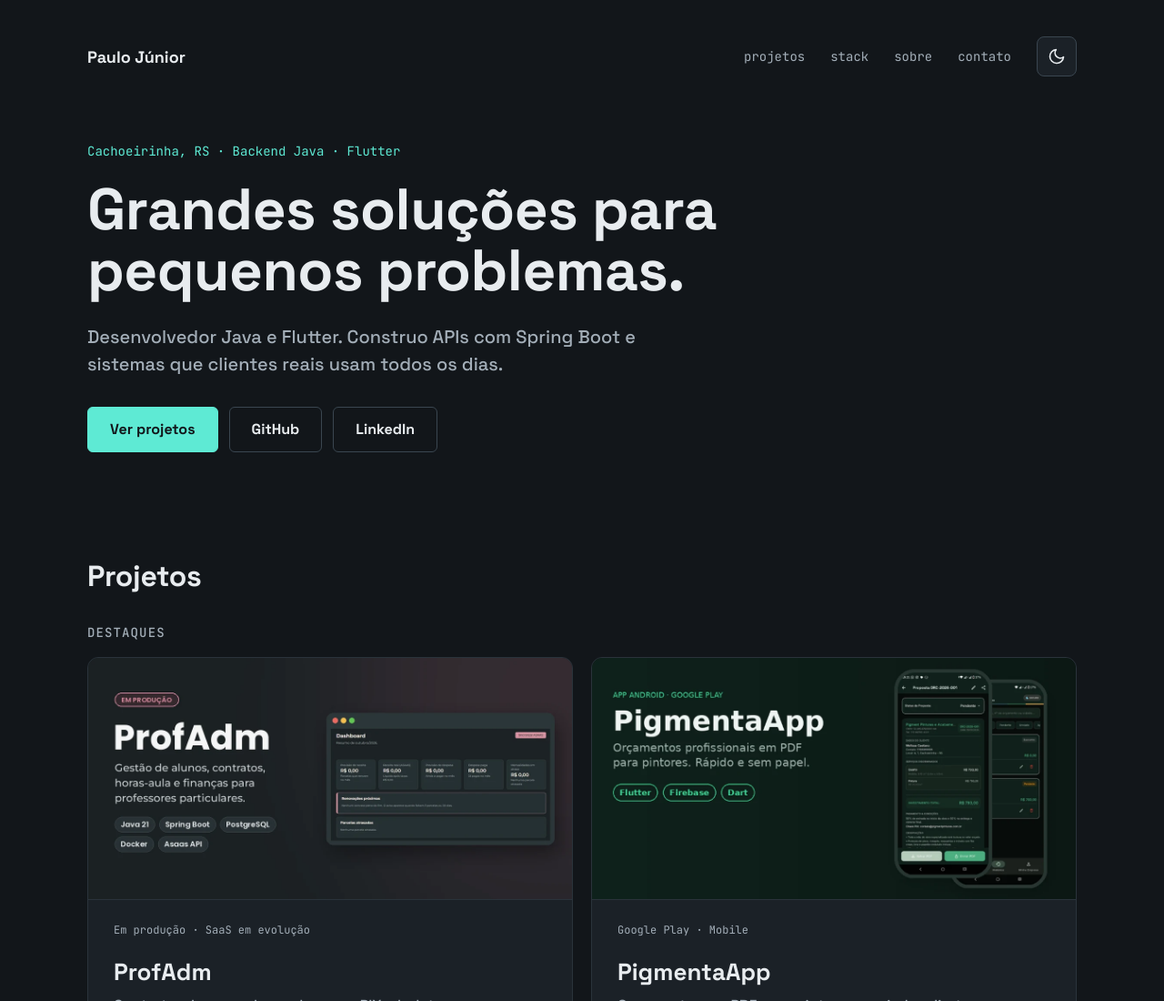
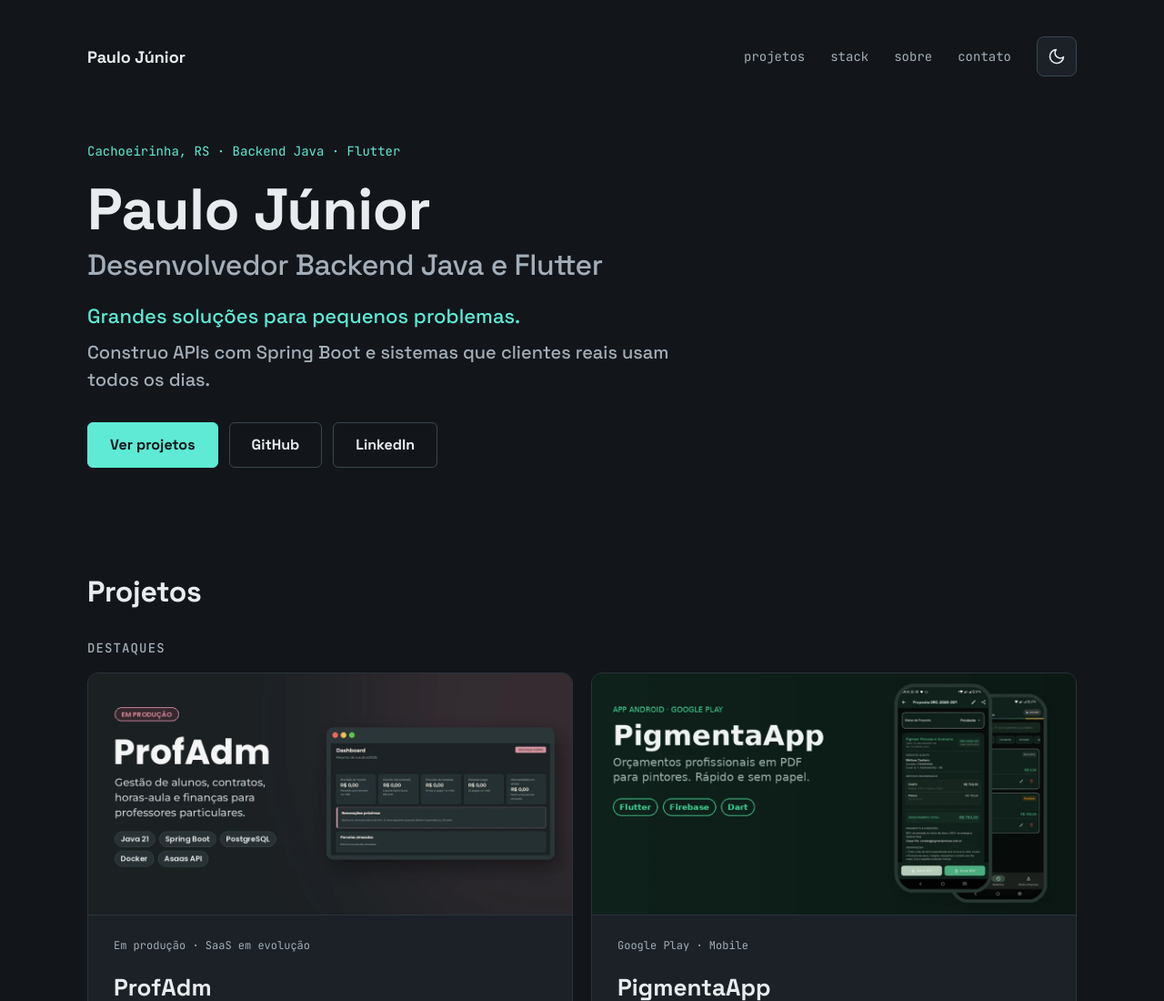
Before and after one commit to PauloFOJr/portfolio, a plain HTML site: page index.html in a window 1280 px wide. Shown: the top 1100 px of the page at 91% size. Drawn offline with Linux system fonts and the light colour scheme.

Commit message:
Ajustes do H1, no index e no style.

```diff
--- a/css/style.css
+++ b/css/style.css
@@ -173,11 +173,36 @@ h1 {
   letter-spacing: -.5px
 }
 
+.h1-nome {
+  display: block;
+  font-weight: 700
+}
+
+.h1-cargo {
+  display: block;
+  margin-top: 8px;
+  font-size: .5em;
+  font-weight: 500;
+  line-height: 1.2;
+  color: var(--muted)
+}
+
 .lead {
   font-size: 20px;
   color: var(--muted);
   max-width: 640px;
   margin: 24px 0 32px
+}
+
+.slogan {
+  font-size: 22px;
+  font-weight: 500;
+  color: var(--accent);
+  margin: 20px 0 0
+}
+
+.slogan + .lead {
+  margin-top: 8px
 }
 
 .actions {
@@ -460,3 +485,12 @@ footer {
 .contact h2 {
   margin-top: 48px
 }
+
+.sr-sep {
+  position: absolute;
+  width: 1px;
+  height: 1px;
+  overflow: hidden;
+  clip: rect(0 0 0 0);
+  white-space: nowrap;
+}
--- a/index.html
+++ b/index.html
@@ -21,7 +21,7 @@
     rel="stylesheet">
   <link rel="stylesheet" href="css/style.css">
 
- <script type="application/ld+json">
+  <script type="application/ld+json">
   {
     "@context": "https://schema.org",
     "@type": "Person",
@@ -75,9 +75,12 @@
     <main>
       <div class="hero">
         <p class="where">Cachoeirinha, RS · Backend Java · Flutter</p>
-        <h1>Grandes soluções para pequenos problemas.</h1>
-        <p class="lead">Desenvolvedor Java e Flutter. Construo APIs com Spring Boot e sistemas que clientes reais usam
-          todos os dias.</p>
+        <h1>
+          <span class="h1-nome">Paulo Júnior</span><span class="sr-sep">, </span>
+          <span class="h1-cargo">Desenvolvedor Backend Java e Flutter</span>
+        </h1>
+        <p class="slogan">Grandes soluções para pequenos problemas.</p>
+        <p class="lead">Construo APIs com Spring Boot e sistemas que clientes reais usam todos os dias.</p>
         <div class="actions">
           <a class="btn primary" href="#projetos">Ver projetos</a>
           <a class="btn" href="https://github.com/PauloFOJr" target="_blank" rel="noopener">GitHub</a>
```
